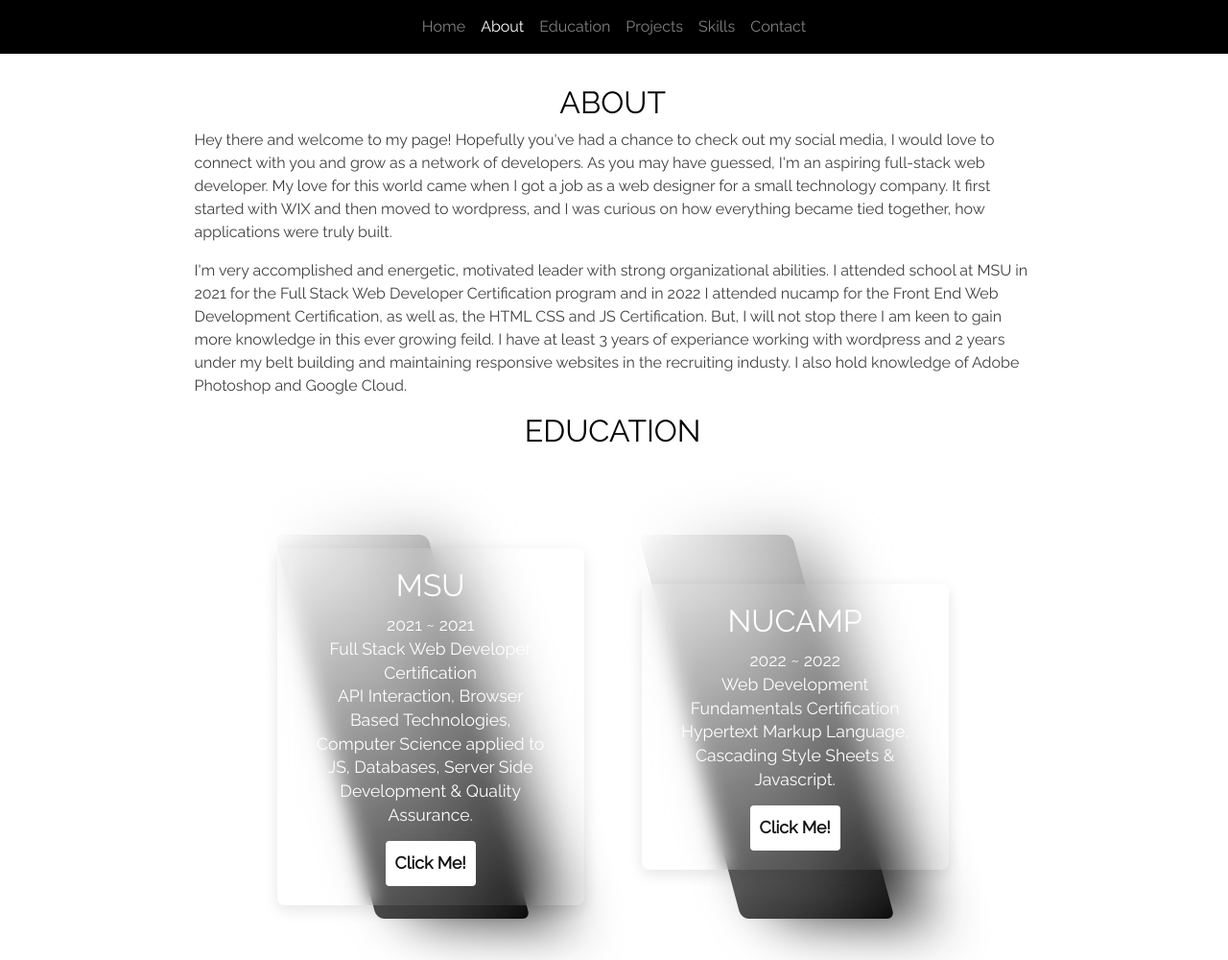
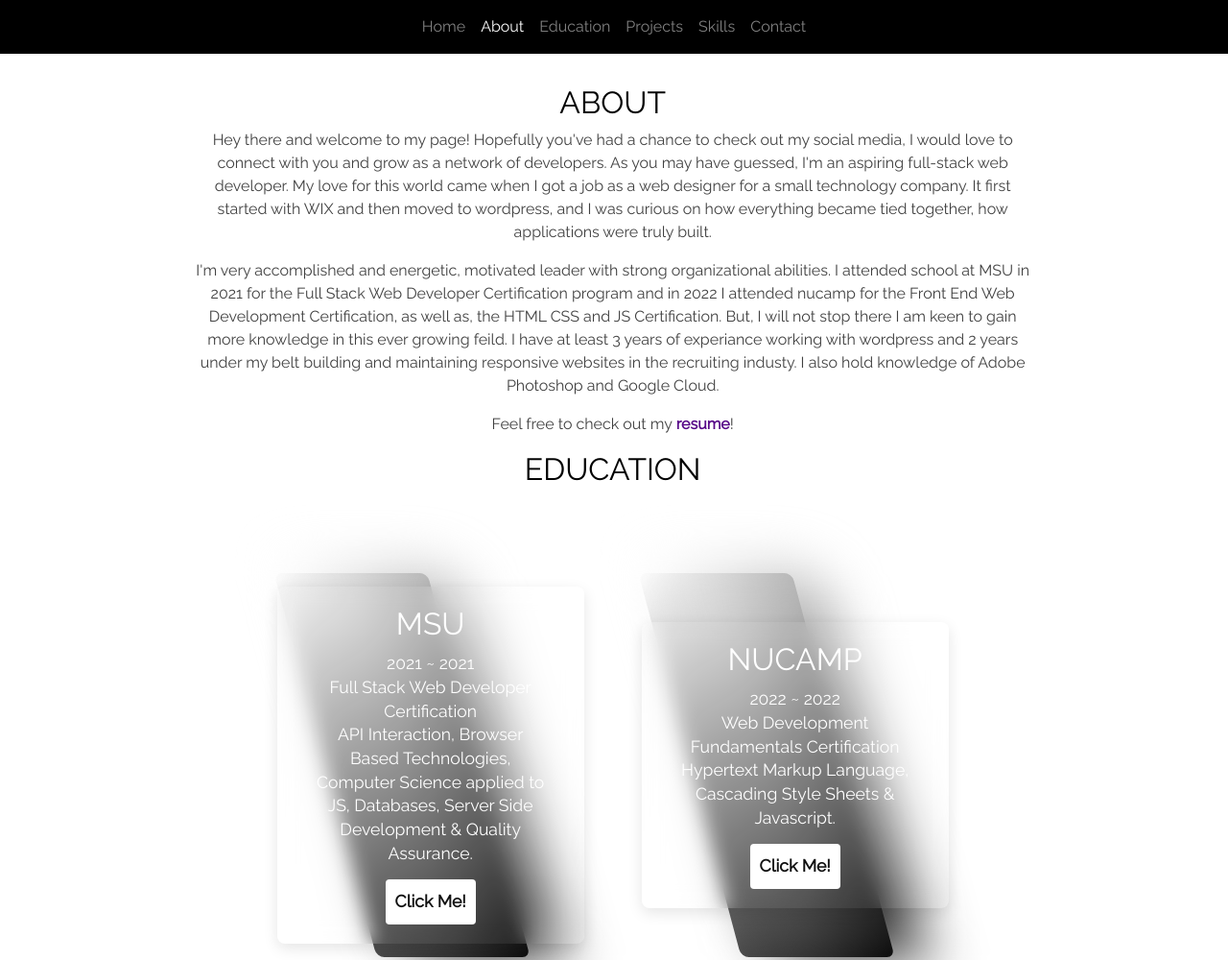
Before and after one commit to KarolO1998/portfolio-two, a website: page about.html in a window 1280 px wide. Shown: the top 1000 px of the page at 96% size. Drawn offline with nearby package versions, Linux system fonts and the light colour scheme.

Commit message:
added resume

```diff
--- a/about.html
+++ b/about.html
@@ -97,6 +97,16 @@
               responsive websites in the recruiting industy. I also hold
               knowledge of Adobe Photoshop and Google Cloud.
             </p>
+            <p>
+              Feel free to check out my
+              <a
+                class="resume"
+                href="/images/resume.pdf"
+                target="_blank"
+                alt="resume"
+                >resume</a
+              >!
+            </p>
           </div>
         </div>
         <div class="content-header">
@@ -129,7 +139,12 @@
                     Hypertext Markup Language, Cascading Style Sheets &
                     Javascript.
                   </p>
-                  <a href="/images/html-css-js-cert.pdf" target="_blank" alt="certificate">Click Me!</a>
+                  <a
+                    href="/images/html-css-js-cert.pdf"
+                    target="_blank"
+                    alt="certificate"
+                    >Click Me!</a
+                  >
                 </div>
               </div>
             </div>
--- a/style.css
+++ b/style.css
@@ -421,3 +421,13 @@ h2 {
 .fa-facebook:hover{
   color:#000000;
 }
+.resume{
+  color:#570888;
+  font-weight:bold;
+}
+.resume:hover{
+  color:#570888;
+}
+p {
+  text-align: center;
+}
```
Also changed, not shown: 1 other file.
